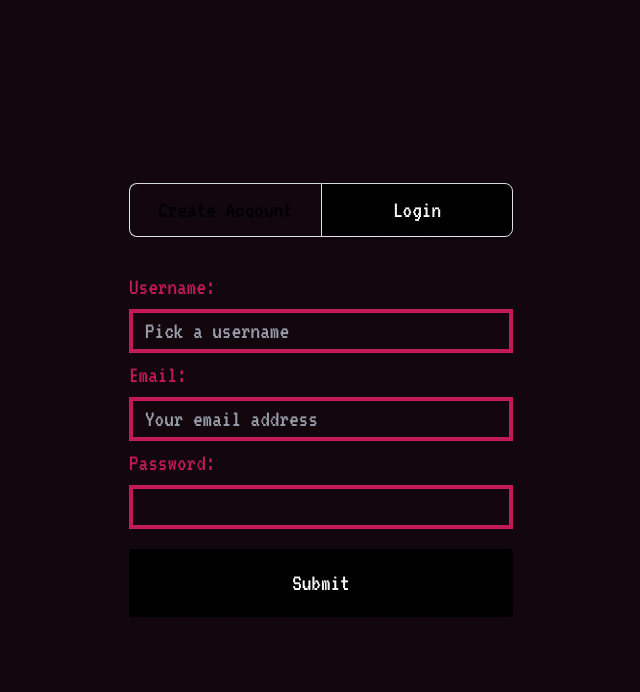
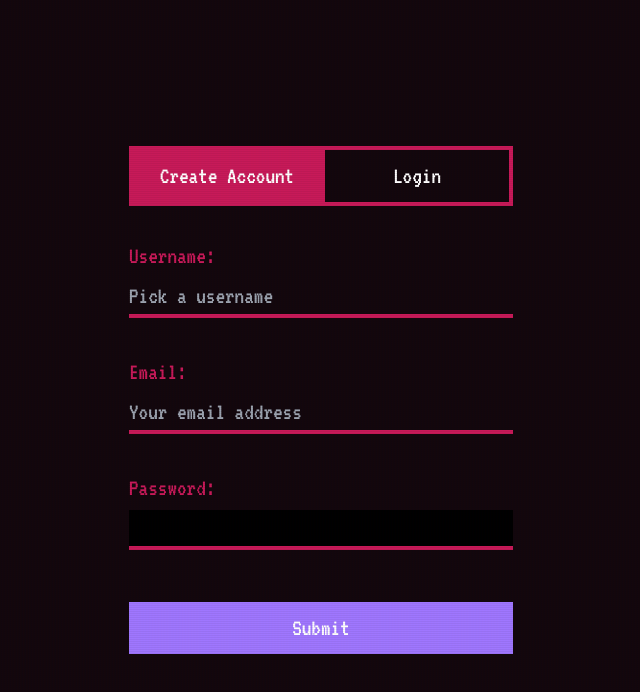
Before and after one commit to ramijames/DeepDarkPrototype, a Vue app: page /auth in a window 1280 px wide. Shown: the top 692 px of the page, without its empty margins (319-959 px from the left). Built offline with nearby package versions, Linux system fonts and the light colour scheme.

Commit message:
Form updates

```diff
--- a/src/assets/main.css
+++ b/src/assets/main.css
@@ -27,3 +27,17 @@ body {
   pointer-events: none;
   opacity:0.2
 }
+
+input[type="password"] {
+  background-color: black;
+}
+
+input:-webkit-autofill,
+input:-webkit-autofill:hover,
+input:-webkit-autofill:focus,
+input:-webkit-autofill:active{
+    -webkit-background-clip: text;
+    -webkit-text-fill-color: #ffffff;
+    transition: background-color 5000s ease-in-out 0s;
+    box-shadow: inset 0 0 20px 20px #13070D;
+}
--- a/src/components/Auth.vue
+++ b/src/components/Auth.vue
@@ -5,8 +5,8 @@
     <div v-if="!userStore.user" class="h-full w-96 mx-auto flex flex-col justify-center">
       <!-- Two links to switch between create account and login -->
       <div class="flex flex-row mb-8">
-        <div @click="showCreateForm" class="cursor-pointer w-1/2 rounded-l-lg border-r-0 border-gray-200 border text-black text-center py-2" :class="loggedout ? 'text-black' : 'bg-black text-white'">Create Account</div>
-        <div @click="showLoginForm" class="cursor-pointer w-1/2 rounded-r-lg border-gray-200 border text-center py-2" :class="loggedout ? 'bg-black text-white' : 'text-black'">Login</div>
+        <div @click="showCreateForm" class="cursor-pointer w-1/2 border-r-0 border-crt-4 border-4 text-black text-center py-2 text-white" :class="loggedout ? 'bg-crt-4' : ''">Create Account</div>
+        <div @click="showLoginForm" class="cursor-pointer w-1/2 border-crt-4 border-4 border text-center py-2 text-white" :class="loggedout ? '' : 'bg-crt-4'">Login</div>
       </div>
 
       <div v-if="notification && response && !response.ok">
--- a/src/components/LoginForm.vue
+++ b/src/components/LoginForm.vue
@@ -1,15 +1,15 @@
 <template>
   <form v-if="!userStore.user" @submit="submitCreateUserForm" class="flex flex-col gap-1">
     <label for="username" class="text-crt-4">Username:</label>
-    <input type="text" class="border-4 bg-crt-0 border-crt-4 px-3 text-white" id="username" v-model="username" placeholder="Pick a username" required>
+    <input type="text" class="border-b-4 bg-crt-0 border-crt-4 mb-8 text-white" id="username" v-model="username" placeholder="Pick a username" required>
 
     <label for="email" class="text-crt-4">Email:</label>
-    <input type="email" class="border-4 bg-crt-0 border-crt-4 px-3 text-white" placeholder="Your email address" id="email" v-model="email" required>
+    <input type="email" class="border-b-4 bg-crt-0 border-crt-4 mb-8 text-white" placeholder="Your email address" id="email" v-model="email" required>
 
     <label for="password" class="text-crt-4">Password:</label>
-    <input type="password" class="border-4 bg-crt-0 border-crt-4 px-3 text-white" id="password" v-model="password" required>
+    <input type="password" class="border-b-4 bg-crt-0 border-crt-4 mb-8 text-white" id="password" v-model="password" required>
 
-    <button type="submit" class="w-full bg-black text-white py-4 rounded mt-4">Submit</button>
+    <button type="submit" class="w-full bg-crt-9 text-white py-2 mt-4">Submit</button>
   </form>
 </template>
 
```
